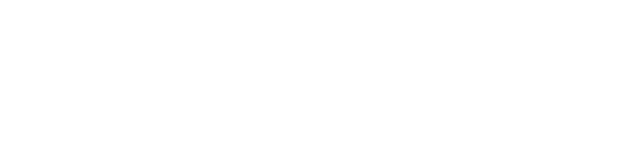
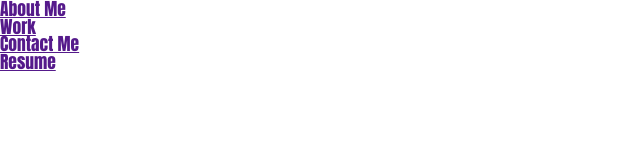
Before and after one commit to woestyn101/profile_website, a plain HTML site: page index.html in a window 1280 px wide. Shown: the whole page, without its empty margins (0-640 px from the left). Drawn offline with Linux system fonts and the light colour scheme.

```diff
--- /dev/null
+++ b/assets/reset.css
@@ -0,0 +1,33 @@
+/* Resets the box size of every element */
+* {
+  margin: 0;
+  padding: 0;
+  box-sizing: border-box;
+}
+
+/* Gives the body element a parent height to compare against */
+html {
+  height: 100%;
+}
+
+body {
+  min-height: 100%;
+  line-height: 1;
+  font-family: sans-serif;
+}
+
+h1, h2, h3, h4, h5, h6 {
+  font-size: 100%;
+}
+
+/* Matches the font of special elements to the rest of the page */
+input, select, option, optgroup, textarea, button,
+pre, code {
+  font-size: 100%;
+  font-family: inherit;
+}
+
+/* Removes default bullet points from lists */
+ol, ul {
+  list-style: none;
+}
--- /dev/null
+++ b/assets/style.css
@@ -0,0 +1,17 @@
+html {
+    font-size: 62.5%;
+}
+
+body {font-family: Impact, Haettenschweiler, 'Arial Narrow Bold', sans-serif;
+
+font-size: 1.75rem;
+}
+nav {
+    display: flex;
+    flex-direction: row;
+}
+ul {
+    list-style-type: none;
+    text-decoration: none;
+    display: inline;
+}
--- a/index.html
+++ b/index.html
@@ -3,7 +3,33 @@
   <head>
     <meta charset="UTF-8" />
     <meta name="viewport" content="width=device-width, initial-scale=1.0" />
-    <title>Document</title>
+    <title>Marius's Website</title>
+    <link rel="stylesheet" href="assets/reset.css" />
+    <link rel="stylesheet" href="assets/style.css" />
   </head>
-  <body></body>
+  <body>
+    <!-- GIVEN I need to sample a potential employee's previous work
+WHEN I load their portfolio
+THEN I am presented with the developer's name, a recent photo or avatar, and links to sections about them, their work, and how to contact them
+WHEN I click one of the links in the navigation
+THEN the UI scrolls to the corresponding section
+WHEN I click on the link to the section about their work
+THEN the UI scrolls to a section with titled images of the developer's applications
+WHEN I am presented with the developer's first application
+THEN that application's image should be larger in size than the others
+WHEN I click on the images of the applications
+THEN I am taken to that deployed application
+WHEN I resize the page or view the site on various screens and devices
+THEN I am presented with a responsive layout that adapts to my viewport -->
+    <header>
+      <nav>
+        <ul class="nav-links">
+          <li><a href="">About Me</a></li>
+          <li><a href="">Work</a></li>
+          <li><a href="">Contact Me</a></li>
+          <li><a href="">Resume</a></li>
+        </ul>
+      </nav>
+    </header>
+  </body>
 </html>
```
Also changed, not shown: assets/images/logo.jpg (added), assets/images/web_template.jpg (added), 1 other file.
